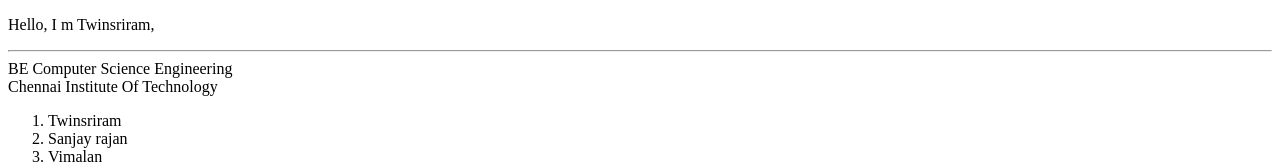
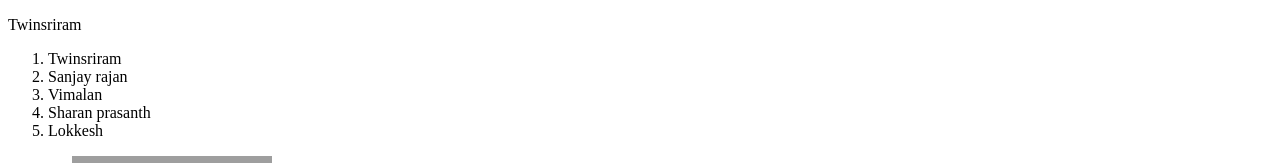
Before and after one commit to arunbotdroid/twin, a plain HTML site: page home.html in a window 1280 px wide. Shown: the top 163 px of the page. Drawn offline with Linux system fonts and the light colour scheme; grey boxes are pictures that could not be loaded.

Commit message:
index.html

```diff
--- a/home.html
+++ b/home.html
@@ -4,9 +4,7 @@
     <meta name="viewport" content="width=deveice-width,intial-scal=1.0">
     <body>
         <p>
-            Hello, I m Twinsriram,<hr />
-            BE Computer Science Engineering <br />
-            Chennai Institute Of Technology
+            Twinsriram
         </p>
         <ol>
             <li>Twinsriram</li>
```
